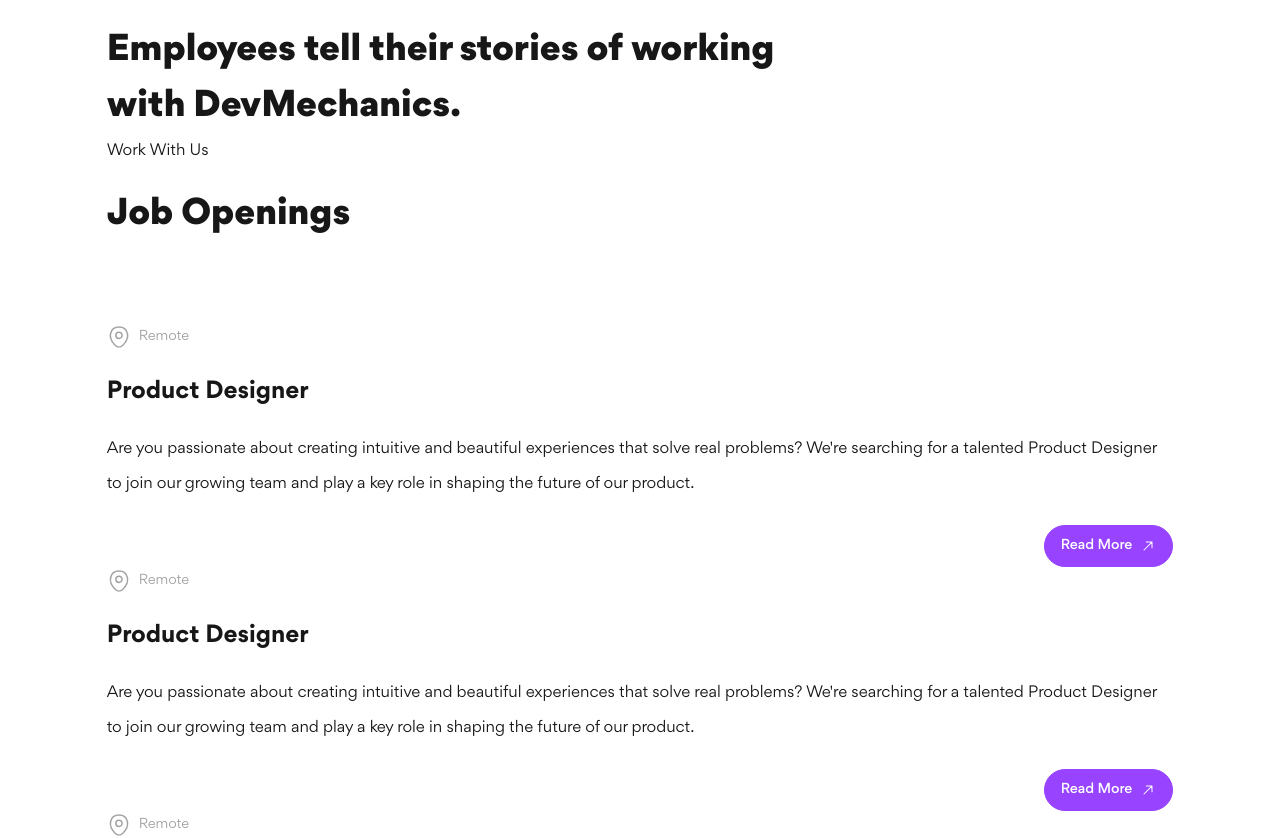
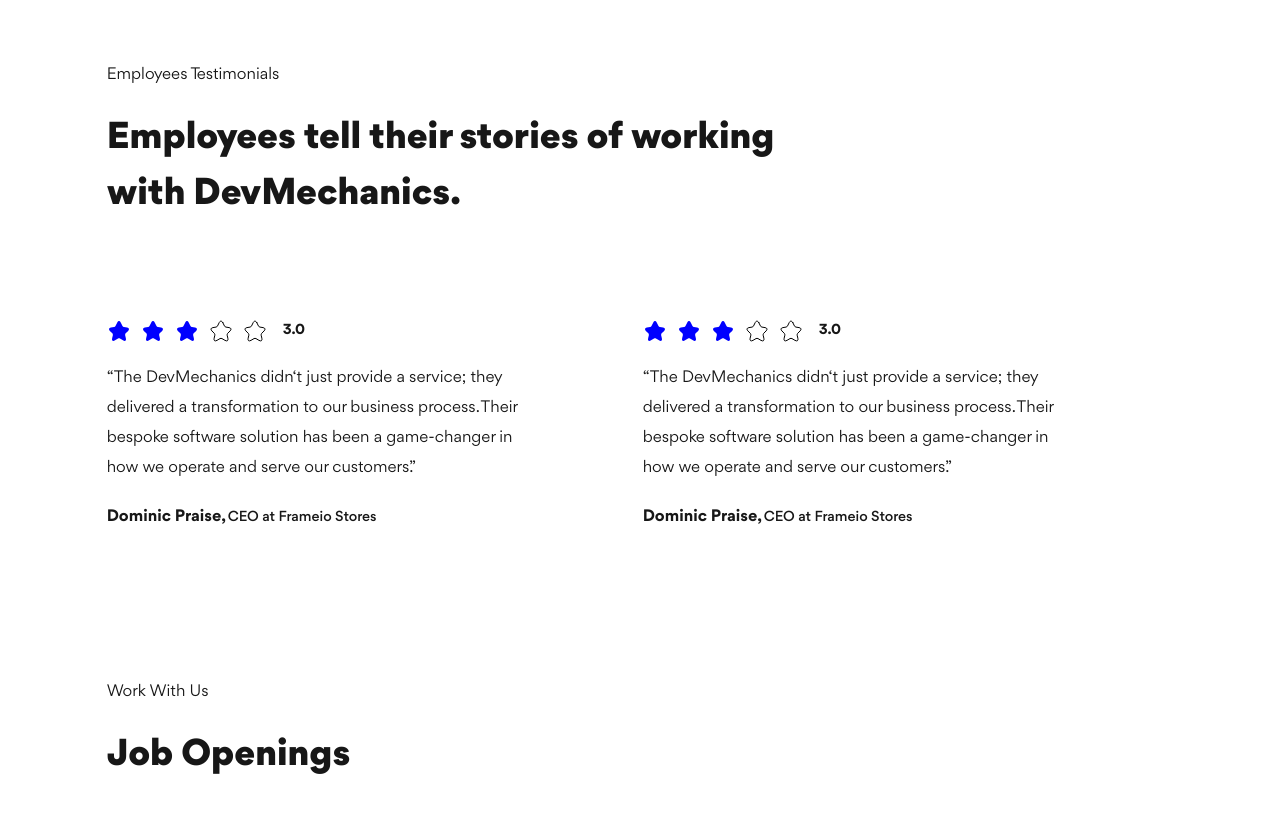
Before and after one commit to emeraldhycient/theDevmechanics, a Next.js app: page /career in a window 1280 px wide. Shown: the part 540-1378 px from the top of the page. Built offline with nearby package versions, Linux system fonts and the light colour scheme.

Commit message:
feat: added and completed career page and sections

```diff
--- a/src/app/(pages)/career/page.tsx
+++ b/src/app/(pages)/career/page.tsx
@@ -1,3 +1,4 @@
+"use client"
 import JobOpeningItem from "@/components/atoms/job-opening-item";
 import SectionHeader from "@/components/atoms/section-header";
 import SectionContainer from "@/components/molecules/section-container.";
@@ -5,22 +6,26 @@
 import jobOpenings from "../../../json/jobOpenings.json";
 import Link from "next/link";
 import ArrowIcon from "../../../../public/icons/arrow-icon";
+import "swiper/css";
+import { Swiper, SwiperSlide } from "swiper/react";
+import story from "../../../json/story.json";
+import TestimonialCard from "@/components/atoms/testimonial-card";
+import SliderButton from "@/components/atoms/slider-button";
 
 type Props = {};
 
 const Career = (props: Props) => {
 	return (
-		<SectionContainer>
-			<div>
-				<div className="flex flex-col justify-center items-center gap-6 ">
-					<div className="text-center text-neutral-900 text-5xl font-semibold leading-[84px]">
+		<SectionContainer containerClassName="pt-20 md:pt-24">
+			<div className="flex flex-col justify-center items-center gap-4 ">
+				<div className="text-center text-neutral-900 text-4xl md:text-5xl lg:text-6xl font-semibold leading-[84px]">
 					Grow With Us
 				</div>
 				<div className="text-center text-neutral-900 font-normal leading-[35px] md:w-[52%]">
-						Are you ready to contribute your unique touch of magic?
-						We are continually seeking exceptionally talented
-						individuals to enrich our dynamic team! Explore our
-						current job openings below.{" "}
+					Are you ready to contribute your unique touch of magic? We
+					are continually seeking exceptionally talented individuals
+					to enrich our dynamic team! Explore our current job openings
+					below.{" "}
 				</div>
 				<div className="mt-7 md:mt-5 flex flex-col min-[360px]:flex-row items-center gap-x-3 gap-y-5">
 					<Link
@@ -43,22 +48,52 @@
 					</Link>
 				</div>
 			</div>
-			</div>
-			<div>
+
+			<div className="flex flex-col gap-y-24 mt-32">
 				<SectionHeader
 					headerText="Employees Testimonials"
 					subHeaderText="Employees tell their stories of working with DevMechanics."
-					subHeaderClassName="md:max-w-[60%]"
+					subHeaderClassName="md:max-w-[55%]"
 				/>
-				<div></div>
+				<div className="relative group">
+					<Swiper
+						className="w-full flex flex-row items-center"
+						breakpoints={{
+							768: { spaceBetween: 5, slidesPerView: 1.4 },
+							1136: {
+								spaceBetween: 5,
+								slidesPerView: 2,
+							},
+						}}
+						spaceBetween={50}
+					>
+						{story.map((story, index) => (
+							<SwiperSlide key={index}>
+								<TestimonialCard
+									name="Dominic Praise"
+									maxStars={5}
+									message="The DevMechanics didn&lsquo;t just provide a service;
+						they delivered a transformation to our business process.
+						Their bespoke software solution has been a game-changer
+						in how we operate and serve our customers."
+									position="CEO at Frameio Stores"
+									rating={3}
+									containerClassName="lg:max-w-[80%]"
+								/>
+							</SwiperSlide>
+						))}
+						<SliderButton />
+					</Swiper>
 				</div>
-			<div>
+			</div>
+
+			<div className="flex flex-col gap-y-16 mt-36">
 				<SectionHeader
 					headerText="Work with us"
 					subHeaderText="Job Openings"
 					subHeaderClassName="md:max-w-full"
 				/>
-				<div className="mt-20">
+				<div className="flex flex-col gap-y-10">
 					{jobOpenings.map((job, index) => (
 						<JobOpeningItem key={index} {...job} />
 					))}
--- /dev/null
+++ b/src/components/atoms/hero-banner.tsx
@@ -0,0 +1,70 @@
+import React from "react";
+import ArrowIcon from "../../../public/icons/arrow-icon";
+import Link from "next/link";
+
+type Props = {
+	title: string;
+	description: string;
+	exploreJobsLink: string;
+	learnMoreLink: string;
+	containerClassName?: string;
+	titleClassName?: string;
+	descriptionClassName?: string;
+	linkContainerClassName?: string;
+	exploreJobsLinkClassName?: string;
+	learnMoreLinkClassName?: string;
+};
+
+const HeroBanner = ({
+	title,
+	description,
+	exploreJobsLink,
+	learnMoreLink,
+	containerClassName = "",
+	titleClassName = "",
+	descriptionClassName = "",
+	linkContainerClassName = "",
+	exploreJobsLinkClassName = "",
+	learnMoreLinkClassName = "",
+}: Props) => {
+	return (
+		<div
+			className={`flex flex-col justify-center items-center gap-6 ${containerClassName}`}
+		>
+			<div
+				className={`text-center text-neutral-900 text-5xl font-semibold leading-[84px] ${titleClassName}`}
+			>
+				{title}
+			</div>
+			<div
+				className={`text-center text-neutral-900 font-normal leading-[35px] md:w-[52%] ${descriptionClassName}`}
+			>
+				{description}
+			</div>
+			<div
+				className={`mt-7 md:mt-5 flex flex-col min-[360px]:flex-row items-center gap-x-3 gap-y-5 ${linkContainerClassName}`}
+			>
+				<Link
+                    // to={exploreJobsLink}
+                    href=""
+					className={`group flex flex-row items-center gap-x-2 text-sm text-white no-underline capitalize px-4 py-2.5 font-medium rounded-full bg-[#9743FF] min-h-fit min-w-fit border border-[#9743FF]
+          hover:text-[#141515] hover:bg-white hover:border-white ease-linear duration-500 ${exploreJobsLinkClassName}`}
+				>
+					<span>Explore Jobs</span>
+					<span>
+						<ArrowIcon className="-rotate-45 w-4 h-4 stroke-white group-hover:stroke-[#141515] ease-linear duration-500" />
+					</span>
+				</Link>
+				<Link
+                    // to={learnMoreLink}
+                    href=""
+					className={`text-sm text-primary-blue no-underline capitalize px-4 py-2.5 font-medium rounded-full bg-primary-white min-h-fit min-w-fit border border-[#FBF3EF] hover:text-[#9743FF] hover:bg-white hover:border-primary-white ease-linear duration-500 ${learnMoreLinkClassName}`}
+				>
+					Learn More
+				</Link>
+			</div>
+		</div>
+	);
+};
+
+export default HeroBanner;
--- a/src/components/atoms/story-item.tsx
+++ b/src/components/atoms/story-item.tsx
@@ -1,5 +1,6 @@
 import React from "react";
 import StarIcon from "../../../public/icons/star-icon";
+import TestimonialCard from "./testimonial-card";
 
 type Props = {index: number};
 
@@ -23,43 +24,16 @@
 				</div>
 			</div>
 
-			<div className="w-full flex flex-col justify-start items-start gap-5">
-				<div className="justify-start items-center gap-4 inline-flex">
-					<div className="justify-start items-center gap-2.5 flex">
-						{Array.from({ length: maxStars }).map((_, index) => (
-							<StarIcon
-								key={index}
-								className={
-									index < rating
-										? "fill-blue-600"
-										: "stroke-black"
-								}
-								fill={index < rating ? "blue" : "transparent"}
-								empty={index < rating ? false : true}
-							/>
-						))}
-					</div>
-					<div className="text-neutral-900 text-sm font-semibold ">
-						{rating}.0
-					</div>
-				</div>
-				<div className="flex-col justify-center items-start gap-3 flex">
-					<div className=" text-neutral-900 text-base font-normal leading-[30px]">
-						“The DevMechanics didn&lsquo;t just provide a service;
+			<TestimonialCard
+				name="Dominic Praise"
+				maxStars={5}
+				message="The DevMechanics didn&lsquo;t just provide a service;
 						they delivered a transformation to our business process.
 						Their bespoke software solution has been a game-changer
-						in how we operate and serve our customers.”
-					</div>
-				</div>
-				<div>
-					<span className="text-neutral-900 text-base font-semibold  leading-7">
-						Dominic Praise,{" "}
-					</span>
-					<span className="text-neutral-900 text-sm font-medium  leading-7">
-						CEO at Frameio Stores
-					</span>
-				</div>
-			</div>
+						in how we operate and serve our customers."
+				position="CEO at Frameio Stores"
+				rating={3}
+			/>
 		</div>
 	);
 };
--- /dev/null
+++ b/src/components/atoms/testimonial-card.tsx
@@ -0,0 +1,60 @@
+import React from "react";
+import StarIcon from "../../../public/icons/star-icon";
+
+const TestimonialCard = ({
+	rating,
+	maxStars,
+	name,
+	position,
+	message,
+	containerClassName,
+}: {
+	rating: number;
+	maxStars: number;
+	name: string;
+	position: string;
+	message: string;
+	containerClassName?: string;
+}) => {
+	return (
+		<div
+			className={`w-full flex flex-col justify-start items-start gap-5 ${containerClassName}`}
+		>
+			<div className="justify-start items-center gap-4 inline-flex">
+				<div className="justify-start items-center gap-2.5 flex">
+					{Array.from({ length: maxStars }).map((_, index) => (
+						<StarIcon
+							key={index}
+							className={
+								index < rating
+									? "fill-blue-600"
+									: "stroke-black"
+							}
+							fill={index < rating ? "blue" : "transparent"}
+							empty={index < rating ? false : true}
+						/>
+					))}
+				</div>
+				<div className="text-neutral-900 text-sm font-semibold ">
+					{rating}.0
+				</div>
+            </div>
+
+			<div className="flex-col justify-center items-start gap-3 flex">
+				<div className="text-neutral-900 text-base font-normal leading-[30px]">
+					“{message}”
+				</div>
+			</div>
+			<div>
+				<span className="text-neutral-900 text-base font-semibold  leading-7">
+					{name},{" "}
+				</span>
+				<span className="text-neutral-900 text-sm font-medium  leading-7">
+					{position}
+				</span>
+			</div>
+		</div>
+	);
+};
+
+export default TestimonialCard;
```
Lines whose indentation alone changed are shown as unchanged.
